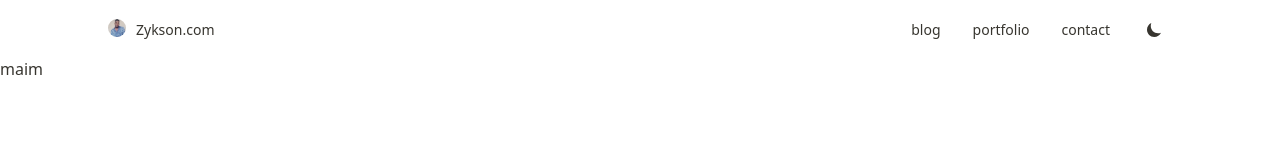
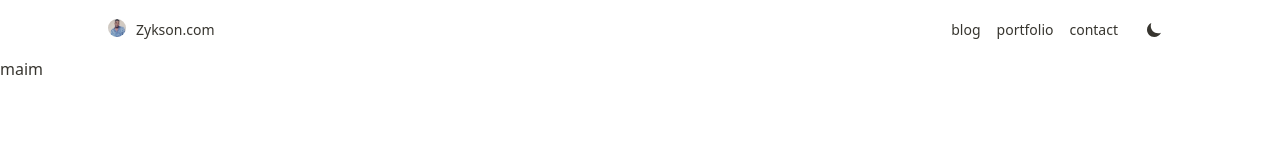
Before and after one commit to zykscode/last, a Next.js app: page / in a window 1280 px wide. Shown: the top 160 px of the page. Built offline with nearby package versions, Linux system fonts and the light colour scheme.

Commit message:
first commit

```diff
--- a/app/layout.tsx
+++ b/app/layout.tsx
@@ -24,7 +24,7 @@
     <html lang="en" suppressHydrationWarning>
 
       <body className={inter.className}>
-   <ThemeProvider attribute="class" defaultTheme="system" enableSystem>
+   <ThemeProvider attribute="class" defaultTheme="light">
           <LayoutWrapper>
         {children}
         </LayoutWrapper>
--- a/styles/style.scss
+++ b/styles/style.scss
@@ -3436,7 +3436,7 @@
 		line-height: 1.5;
 		line-height: 1.2;
 		font-size: 14px;
-		gap: 12px;
+		gap: 8px;
 		height: 100%;
 		display: flex;
 		flex-direction: row;
@@ -3513,7 +3513,7 @@
 	}
 
 	.button {
-		padding: 12px;
+		padding: 4px;
 	}
 }
 
```
